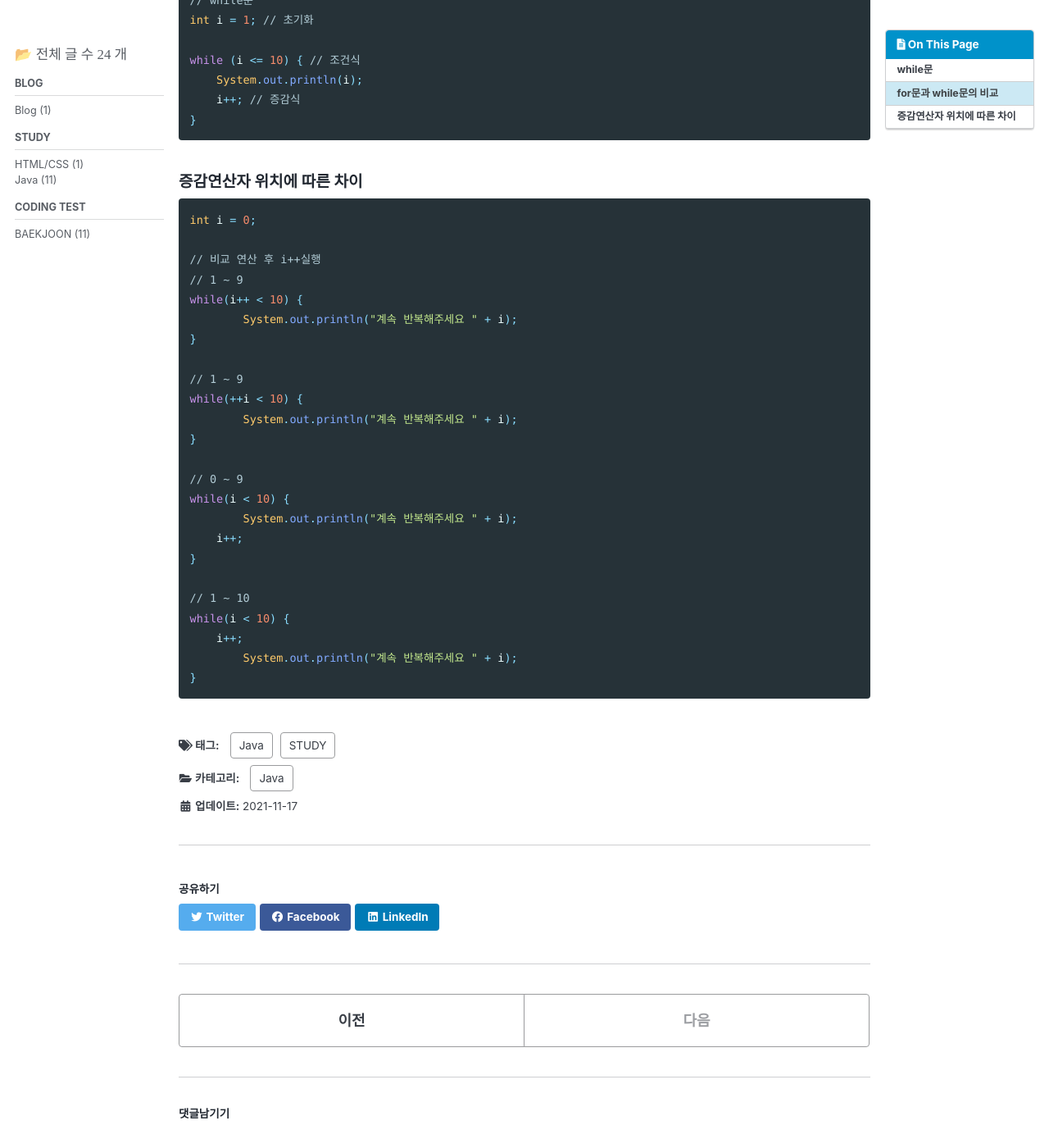
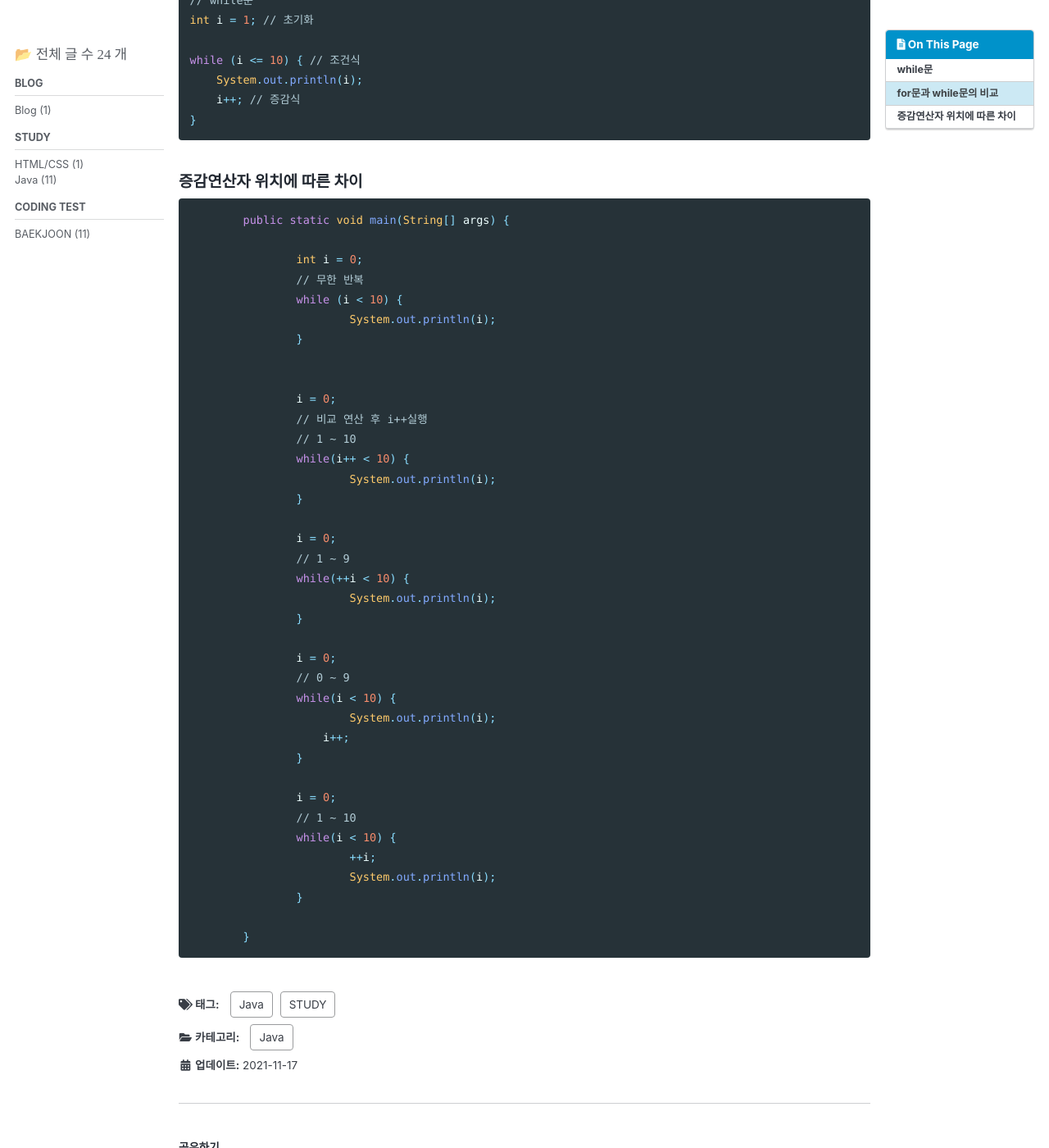
Before and after one commit to devxmonica/devxmonica.github.io, a Jekyll site: the page built from _posts/2021-11-17-24th-posting.md, in a window 1280 px wide and 1400 px high, scrolled down 733 px. Shown: the whole window at 82% size. Built offline with Jekyll 4.4.1, drawn with Linux system fonts in a browser that asks for light colours; cached includes are drawn as plain includes; comment, search, counter and statistics services are not loaded.

Commit message:
while문 예시 추가 및 출력 결과수정

````diff
--- a/_posts/2021-11-17-24th-posting.md
+++ b/_posts/2021-11-17-24th-posting.md
@@ -47,28 +47,41 @@ while (i <= 10) { // 조건식
 #### 증감연산자 위치에 따른 차이
 
 ```java
-int i = 0;
+	public static void main(String[] args) {
 
-// 비교 연산 후 i++실행
-// 1 ~ 9
-while(i++ < 10) {
-	System.out.println("계속 반복해주세요 " + i);
-}
+		int i = 0;
+		// 무한 반복
+		while (i < 10) {
+			System.out.println(i);
+		}
 
-// 1 ~ 9
-while(++i < 10) {
-	System.out.println("계속 반복해주세요 " + i);
-}
 
-// 0 ~ 9
-while(i < 10) {
-	System.out.println("계속 반복해주세요 " + i);
-    i++;
-}
+		i = 0;
+		// 비교 연산 후 i++실행
+		// 1 ~ 10
+		while(i++ < 10) {
+			System.out.println(i);
+		}
 
-// 1 ~ 10
-while(i < 10) {
-    i++;
-	System.out.println("계속 반복해주세요 " + i);
-}
+		i = 0;
+		// 1 ~ 9
+		while(++i < 10) {
+			System.out.println(i);
+		}
+
+		i = 0;
+		// 0 ~ 9
+		while(i < 10) {
+			System.out.println(i);
+		    i++;
+		}
+
+		i = 0;
+		// 1 ~ 10
+		while(i < 10) {
+			++i;
+			System.out.println(i);
+		}
+
+	}
 ```
````
